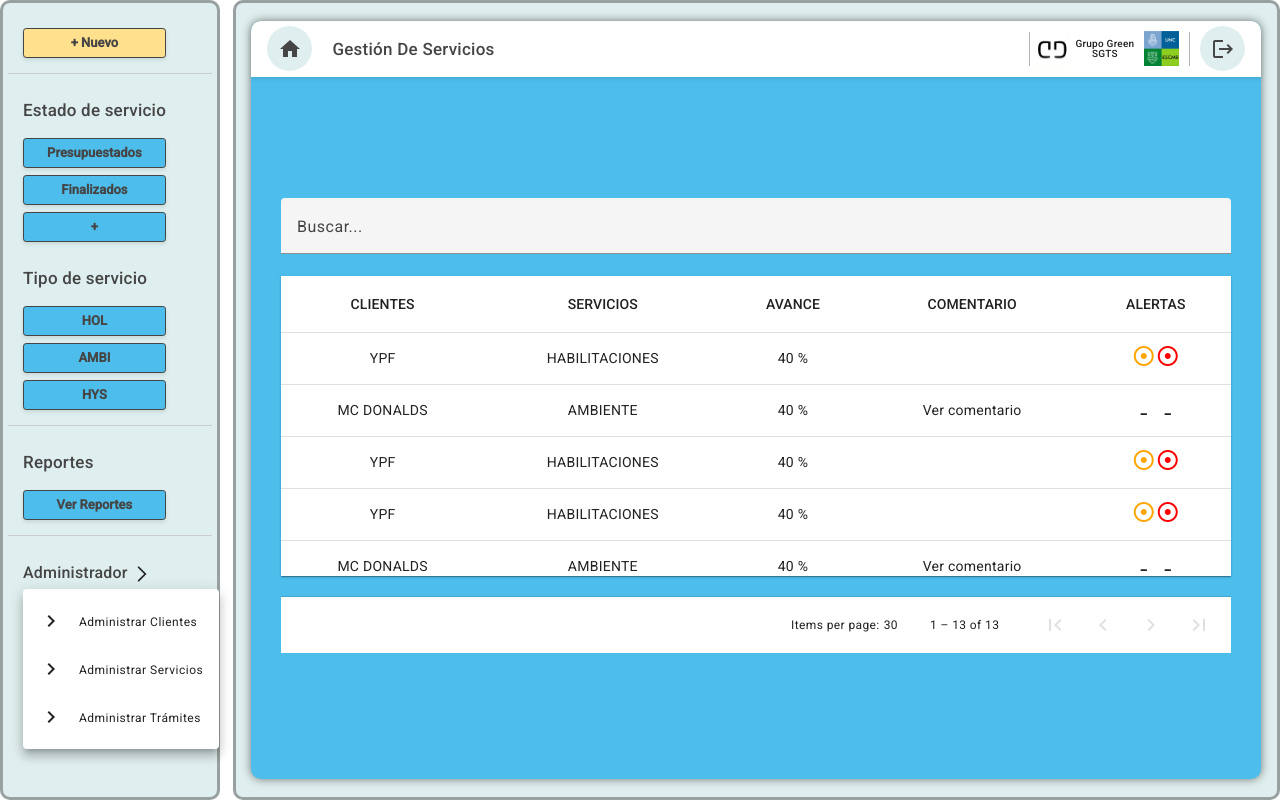
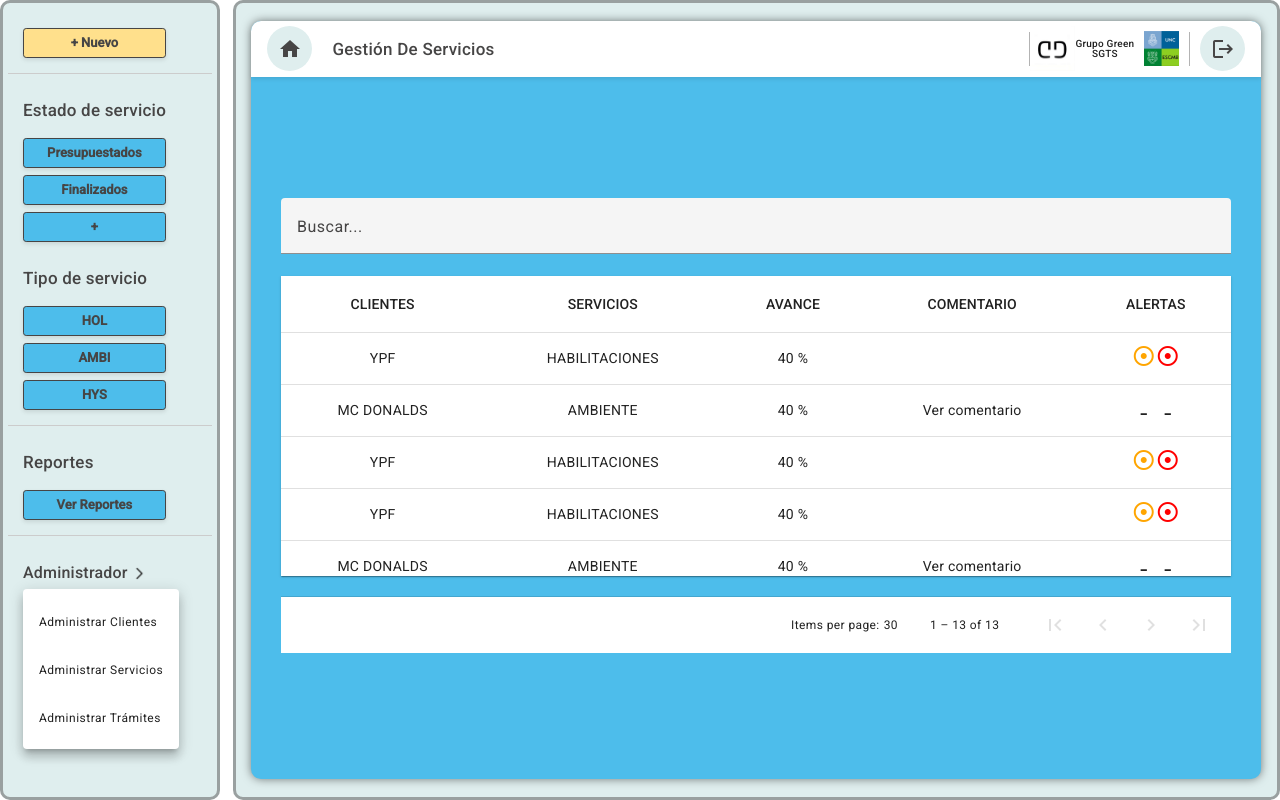
Before and after one commit to andresunc/frontend_sgts, an Angular app: page /home in a window 1280 px wide. Both pictures are taken after a click on the link "Administrador". Built offline with nearby package versions, Linux system fonts and the light colour scheme.

Commit message:
Apliqué estilos a menú desplegable del administardor

```diff
--- a/src/app/ComponentsShared/sidebar/sidebar.component.css
+++ b/src/app/ComponentsShared/sidebar/sidebar.component.css
@@ -92,8 +92,8 @@ h2 a {
     cursor: pointer;
 }
 h2 img {
-    height: 20px;
-    width: 20px;
+    height: 15px;
+    width: 15px;
     rotate: 90deg;
 }
 h2 a:hover > img {
@@ -104,7 +104,6 @@ button span {
     font-size: 12px;
 }
 
-
 /* Estilos para el divisior */
 .mat-divider {
     border-top: 1px solid #ccc;
--- a/src/app/ComponentsShared/sidebar/sidebar.component.html
+++ b/src/app/ComponentsShared/sidebar/sidebar.component.html
@@ -43,16 +43,13 @@
       </h2>
       <mat-menu #menu="matMenu">
 
-        <button mat-menu-item routerLink="/administrador">
-          <mat-icon>chevron_right</mat-icon>
+        <button onmouseover="this.style.borderLeft='3px solid #4DBDEB'" onmouseout="this.style.borderLeft='3px solid transparent'" mat-menu-item routerLink="/administrador">
           <span>Administrar Clientes</span>
         </button>
-        <button mat-menu-item routerLink="/administrador">
-          <mat-icon>chevron_right</mat-icon>
+        <button onmouseover="this.style.borderLeft='3px solid #4DBDEB'" onmouseout="this.style.borderLeft='3px solid transparent'" mat-menu-item routerLink="/administrador">
           <span>Administrar Servicios</span>
         </button>
-        <button mat-menu-item routerLink="/administrador">
-          <mat-icon>chevron_right</mat-icon>
+        <button onmouseover="this.style.borderLeft='3px solid #4DBDEB'" onmouseout="this.style.borderLeft='3px solid transparent'" mat-menu-item routerLink="/administrador">
           <span>Administrar Trámites</span>
         </button>
 
```
